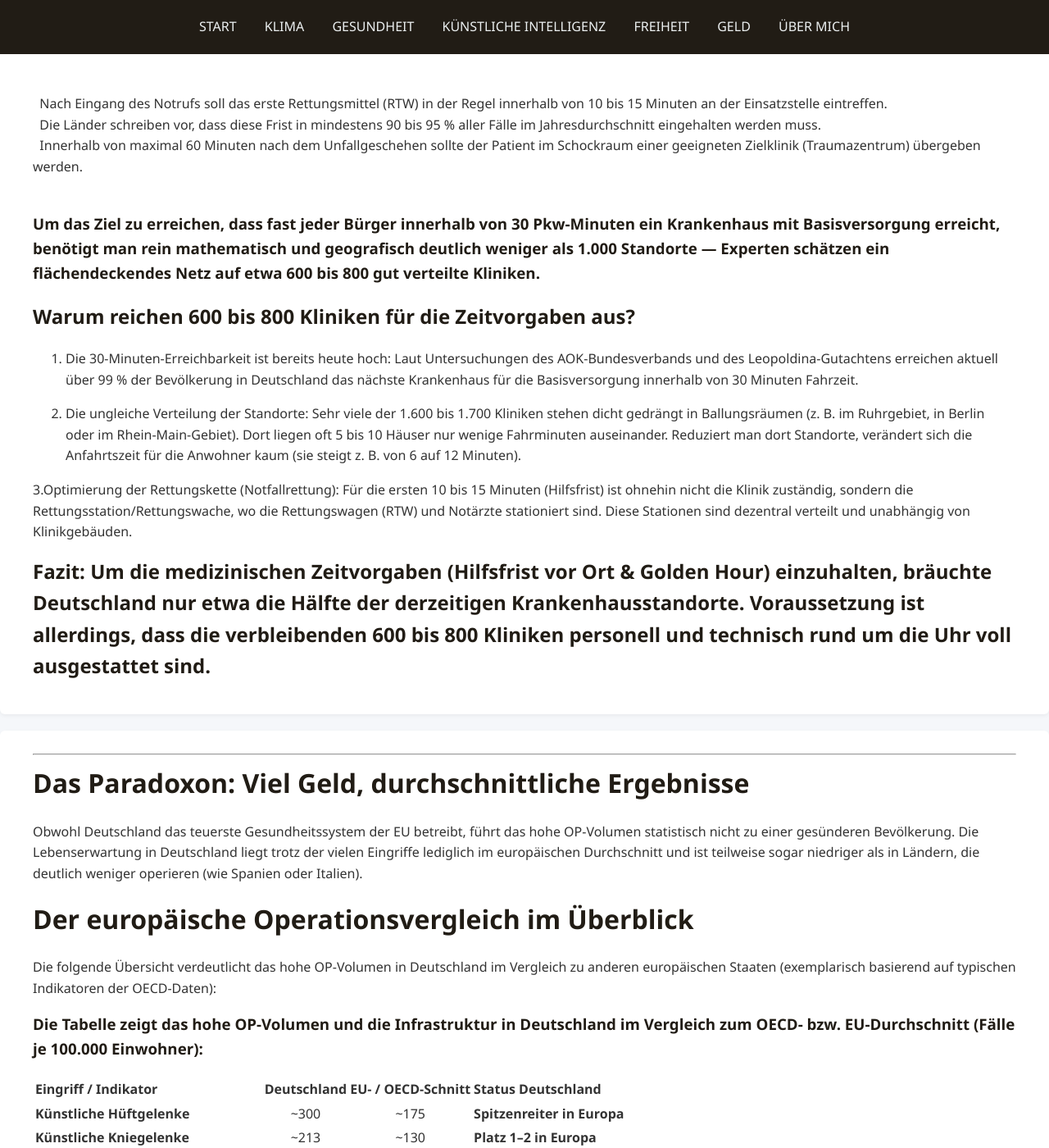
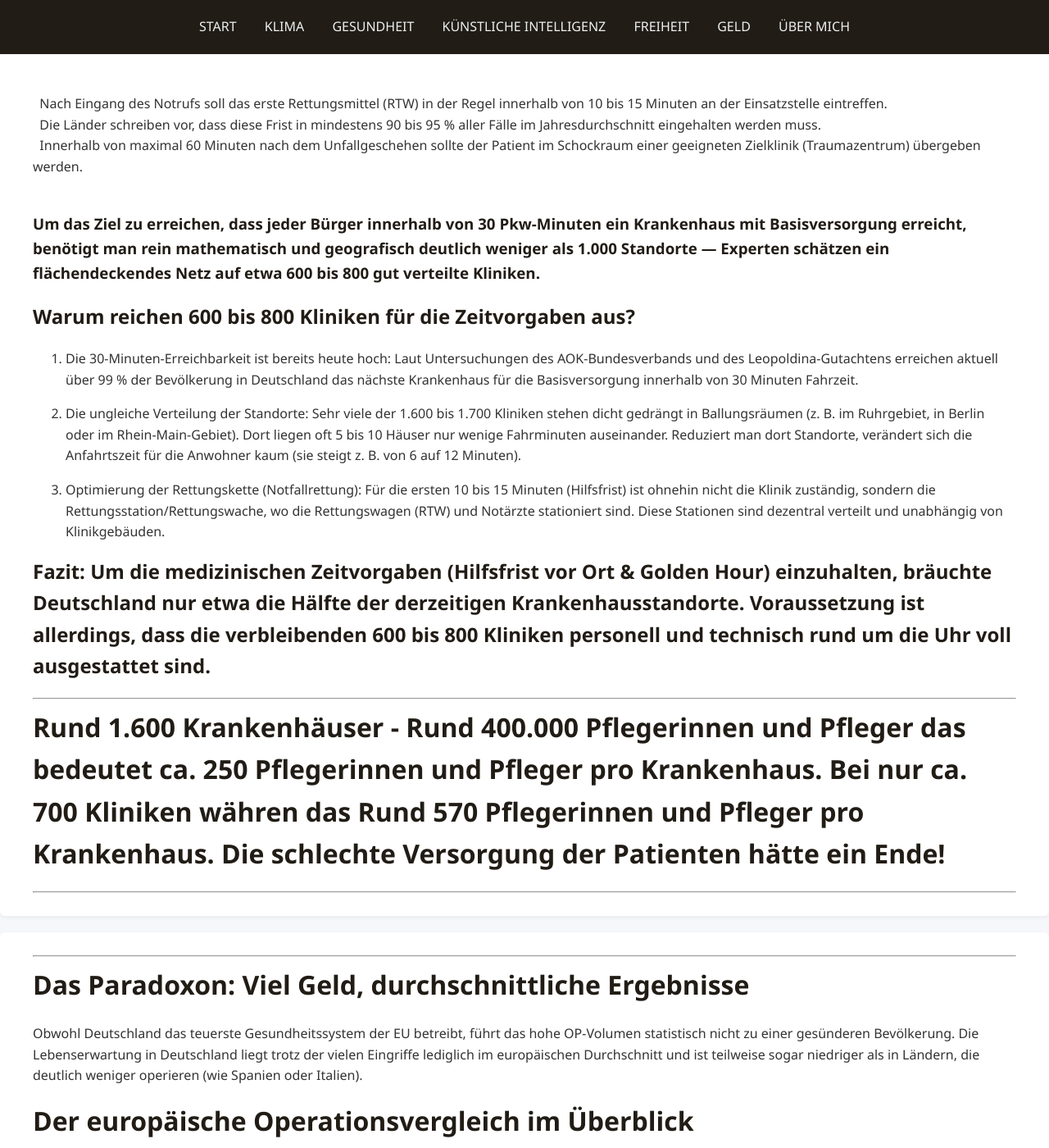
Before and after one commit to TheGermanTruth/TheGermanTruth, a Jekyll site: the page built from gesundheit.md, in a window 1280 px wide and 1400 px high, scrolled down 5210 px. Shown: the whole window at 82% size. Built offline with Jekyll 4.4.1, drawn with Linux system fonts in a browser that asks for light colours.

Commit message:
Update gesundheit.md

```diff
--- a/gesundheit.md
+++ b/gesundheit.md
@@ -193,7 +193,7 @@ Nach Eingang des Notrufs soll das erste Rettungsmittel (RTW) in der Regel innerh
 Die Länder schreiben vor, dass diese Frist in mindestens 90 bis 95 % aller Fälle im Jahresdurchschnitt eingehalten werden muss.<br>&nbsp;
 Innerhalb von maximal 60 Minuten nach dem Unfallgeschehen sollte der Patient im Schockraum einer geeigneten Zielklinik (Traumazentrum) übergeben werden.<br>&nbsp;
 
-### Um das Ziel zu erreichen, dass fast jeder Bürger innerhalb von 30 Pkw-Minuten ein Krankenhaus mit Basisversorgung erreicht, benötigt man rein mathematisch und geografisch deutlich weniger als 1.000 Standorte — Experten schätzen ein flächendeckendes Netz auf etwa 600 bis 800 gut verteilte Kliniken.
+### Um das Ziel zu erreichen, dass jeder Bürger innerhalb von 30 Pkw-Minuten ein Krankenhaus mit Basisversorgung erreicht, benötigt man rein mathematisch und geografisch deutlich weniger als 1.000 Standorte — Experten schätzen ein flächendeckendes Netz auf etwa 600 bis 800 gut verteilte Kliniken.
 
 ## Warum reichen 600 bis 800 Kliniken für die Zeitvorgaben aus?
 
@@ -203,10 +203,16 @@ Laut Untersuchungen des AOK-Bundesverbands und des Leopoldina-Gutachtens erreich
 2. Die ungleiche Verteilung der Standorte:
 Sehr viele der 1.600 bis 1.700 Kliniken stehen dicht gedrängt in Ballungsräumen (z. B. im Ruhrgebiet, in Berlin oder im Rhein-Main-Gebiet). Dort liegen oft 5 bis 10 Häuser nur wenige Fahrminuten auseinander. Reduziert man dort Standorte, verändert sich die Anfahrtszeit für die Anwohner kaum (sie steigt z. B. von 6 auf 12 Minuten).
 
-3.Optimierung der Rettungskette (Notfallrettung):
+3. Optimierung der Rettungskette (Notfallrettung):
 Für die ersten 10 bis 15 Minuten (Hilfsfrist) ist ohnehin nicht die Klinik zuständig, sondern die Rettungsstation/Rettungswache, wo die Rettungswagen (RTW) und Notärzte stationiert sind. Diese Stationen sind dezentral verteilt und unabhängig von Klinikgebäuden.
 
 ## Fazit: Um die medizinischen Zeitvorgaben (Hilfsfrist vor Ort & Golden Hour) einzuhalten, bräuchte Deutschland nur etwa die Hälfte der derzeitigen Krankenhausstandorte. Voraussetzung ist allerdings, dass die verbleibenden 600 bis 800 Kliniken personell und technisch rund um die Uhr voll ausgestattet sind.
+
+---
+
+# Rund 1.600 Krankenhäuser - Rund 400.000 Pflegerinnen und Pfleger das bedeutet ca. 250 Pflegerinnen und Pfleger pro Krankenhaus. Bei nur ca. 700 Kliniken währen das Rund 570 Pflegerinnen und Pfleger pro Krankenhaus. Die schlechte Versorgung der Patienten hätte ein Ende!
+
+---
 
 </div>
 
```
